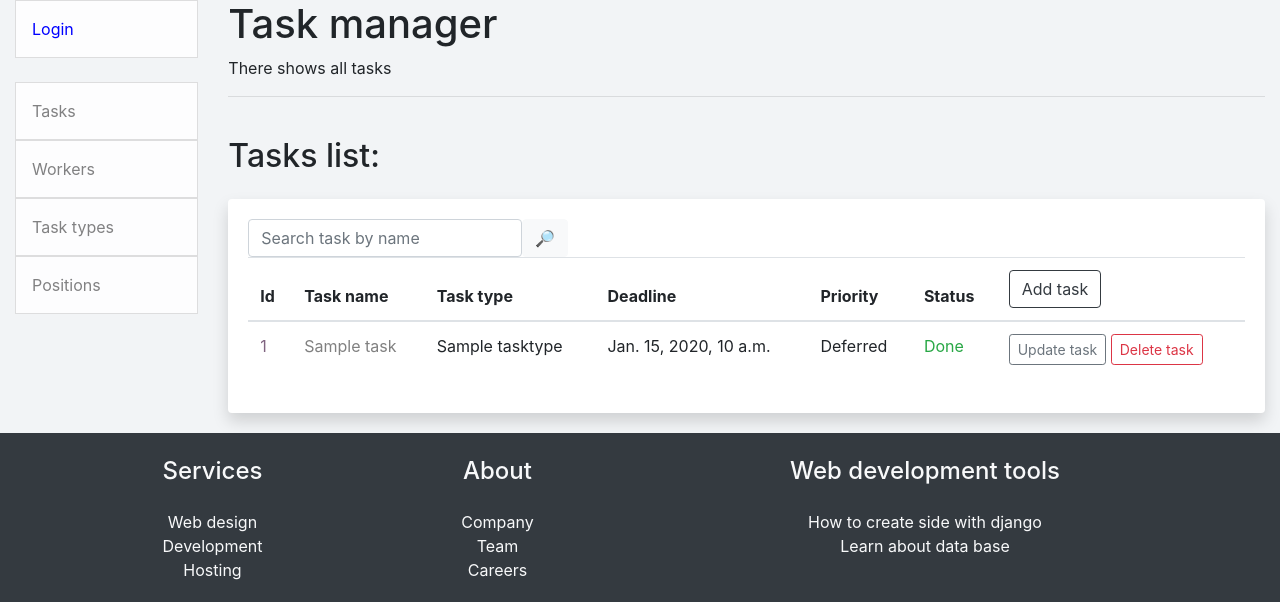
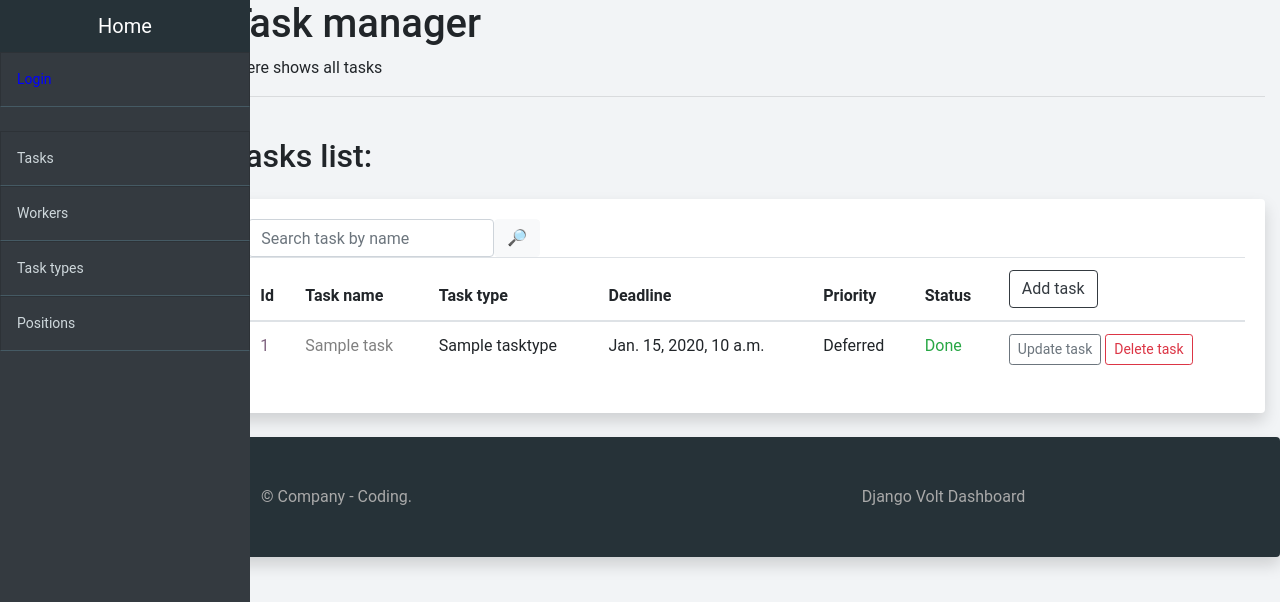
Before and after one commit to prochigor/task-manager, a Django app: page / in a window 1280 px wide; the page is wider, and only the part inside the window is pictured. Shown: the top 602 px of that part. Run offline with Django 4.2, Linux system fonts and the light colour scheme; tables that the repository leaves empty hold one stand-in row (values such as "Sample post"); some libraries are stand-ins or nearby versions; grey boxes are pictures that could not be loaded.

Commit message:
Update style footer and sidebar

```diff
--- /dev/null
+++ b/static/css/styles.css
@@ -0,0 +1,63 @@
+body {
+  overflow-x: hidden;
+  font-family: 'Roboto', sans-serif;
+  font-size: 16px;
+}
+
+#viewport {
+  padding-left: 250px;
+  -webkit-transition: all 0.5s ease;
+  -moz-transition: all 0.5s ease;
+  -o-transition: all 0.5s ease;
+  transition: all 0.5s ease;
+}
+
+#content {
+  width: 100%;
+  position: relative;
+  margin-right: 0;
+}
+
+#sidebar {
+  z-index: 1000;
+  position: fixed;
+  left: 250px;
+  width: 250px;
+  height: 100%;
+  margin-left: -250px;
+  overflow-y: auto;
+  background: #343a40!important;
+  -webkit-transition: all 0.5s ease;
+  -moz-transition: all 0.5s ease;
+  -o-transition: all 0.5s ease;
+  transition: all 0.5s ease;
+}
+
+#sidebar header {
+  background-color: #263238;
+  font-size: 20px;
+  line-height: 52px;
+  text-align: center;
+}
+
+#sidebar header a {
+  color: #fff;
+  display: block;
+  text-decoration: none;
+}
+
+#sidebar ul {
+  display: block;
+}
+
+#sidebar .nav a{
+  background: none;
+  border-bottom: 1px solid #455A64;
+  color: #CFD8DC;
+  font-size: 14px;
+  padding: 16px 24px;
+}
+
+#sidebar li {
+  width: 100%;
+}
--- a/templates/base.html
+++ b/templates/base.html
@@ -35,10 +35,8 @@
     </div>
   </div>
 </div>
-<div style="margin-top: 20px;">
-  {% block footer %}
-    {% include "includes/footer.html" %}
-  {% endblock %}
-</div>
+{% block footer %}
+  {% include "includes/footer.html" %}
+{% endblock %}
 </body>
 </html>
--- a/templates/includes/footer.html
+++ b/templates/includes/footer.html
@@ -1,64 +1,18 @@
-<footer class="bg-dark text-light text-center text-md-left, footer" style="flex-shrink: 0;">
-  <div class="container">
-    <div class="row pt-4">
-      <div class="col-sm-6 col-md-3 pb-4">
-        <h4 class="mb-4">
-          Services
-        </h4>
-        <ul class="list-unstyled">
-          <li>
-            <a href="#" class="text-light">Web design</a>
-          </li>
-          <li>
-            <a href="#" class="text-light">Development</a>
-          </li>
-          <li>
-            <a href="#" class="text-light">Hosting</a>
-          </li>
-        </ul>
-      </div>
-      <div class="col-sm-6 col-md-3 pb-4">
-        <h4 class="mb-4">
-          About
-        </h4>
-        <ul class="list-unstyled">
-          <li>
-            <a href="#" class="text-light">Company</a>
-          </li>
-          <li>
-            <a href="#" class="text-light">Team</a>
-          </li>
-          <li>
-            <a href="#" class="text-light">Careers</a>
-          </li>
-        </ul>
-      </div>
-      <div class="col-md-6 pb-4">
-        <h4 class="mb-4">
-          Web development tools
-        </h4>
-        <ul class="list-unstyled">
-          <li>
-            <a href="#" class="text-light">How to create side with django</a>
-          </li>
-          <li>
-            <a href="#" class="text-light">Learn about data base</a>
-          </li>
-        </ul>
-      </div>
+<footer class="footer, bg-white rounded shadow p-5 mb-4 mt-4" style="background-color: #263238!important;">
+    <div class="row">
+        <div class="col-12 col-md-4 col-xl-6 mb-4 mb-md-0">
+            <p class="mb-0 text-center text-lg-start" style="color: darkgrey">
+                © Company
+                - Coding.
+            </p>
+        </div>
+        <div class="col-12 col-md-8 col-xl-6 text-center text-lg-start">
+            <!-- List -->
+            <ul class="list-inline list-group-flush list-group-borderless text-md-end mb-0">
+                <li class="list-inline-item px-0 px-sm-2" style="color: darkgrey">
+                   Django Volt Dashboard
+                </li>
+            </ul>
+        </div>
     </div>
-    <div class="col d-flex justify-content-center mb-4">
-      <a href="#" class="d-block px-3"><img
-          src="https://cdnjs.cloudflare.com/ajax/libs/webicons/2.0.0/webicons/webicon-facebook-m.png"
-          alt="Facebook"/></a><a href="#" class="d-block px-3"><img
-        src="https://cdnjs.cloudflare.com/ajax/libs/webicons/2.0.0/webicons/webicon-twitter-m.png" alt="Twitter"/></a><a
-        href="#" class="d-block px-3"><img
-        src="https://cdnjs.cloudflare.com/ajax/libs/webicons/2.0.0/webicons/webicon-instagram-m.png"
-        alt="Instagram"/></a><a href="#" class="d-block px-3"><img
-        src="https://cdnjs.cloudflare.com/ajax/libs/webicons/2.0.0/webicons/webicon-linkedin-m.png" alt="Linkedin"/></a>
-    </div>
-    <p class="text-center text-secondary border-top border-secondary py-4">
-      Company © 2023
-    </p>
-  </div>
 </footer>
--- a/templates/includes/sidebar.html
+++ b/templates/includes/sidebar.html
@@ -1,4 +1,10 @@
-<ul class="nav flex-column mb-auto">
+<div id="viewport">
+  <div id="sidebar">
+    <header>
+
+      <a href="{% url 'task:index' %}">Home</a>
+    </header>
+    <ul class="nav">
       {% if user.is_authenticated %}
         <li>
           <a class="list-group-item list-group-item-action list-group-item-light p-3"
@@ -7,7 +13,7 @@
           </a>
         </li>
         <li>
-      <a class="list-group-item list-group-item-action list-group-item-light p-3" style="color: blue"
+          <a class="list-group-item list-group-item-action list-group-item-light p-3"
              href="{% url 'logout' %}">
             Logout
           </a>
@@ -38,8 +44,12 @@
         </a>
       </li>
       <li>
-    <a class="list-group-item list-group-item-action list-group-item-light p-3" href="{% url 'task:position-list' %}">
+        <a class="list-group-item list-group-item-action list-group-item-light p-3"
+           href="{% url 'task:position-list' %}">
           Positions
         </a>
       </li>
+
     </ul>
+  </div>
+</div>
```
Lines whose indentation alone changed are shown as unchanged.
